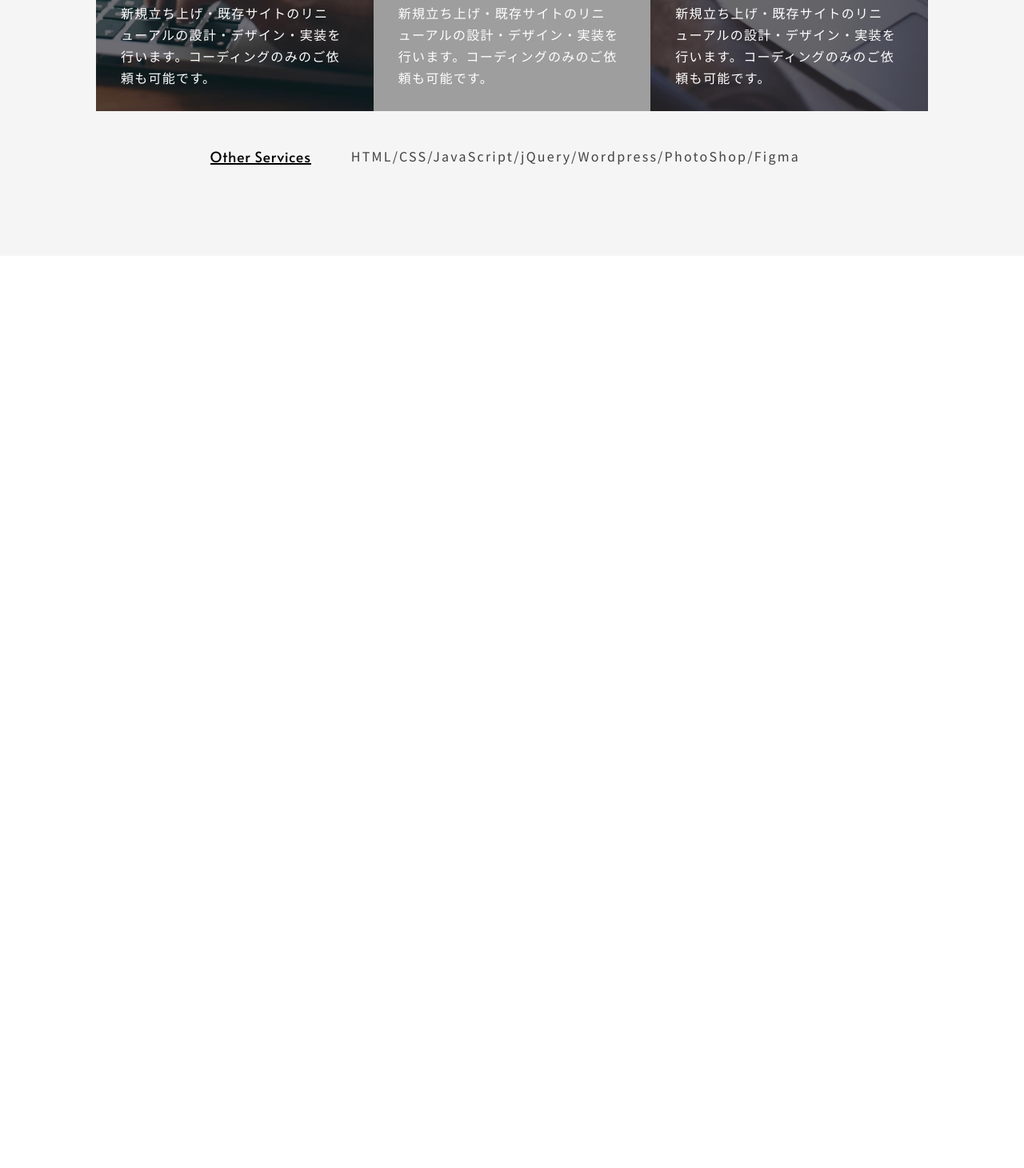
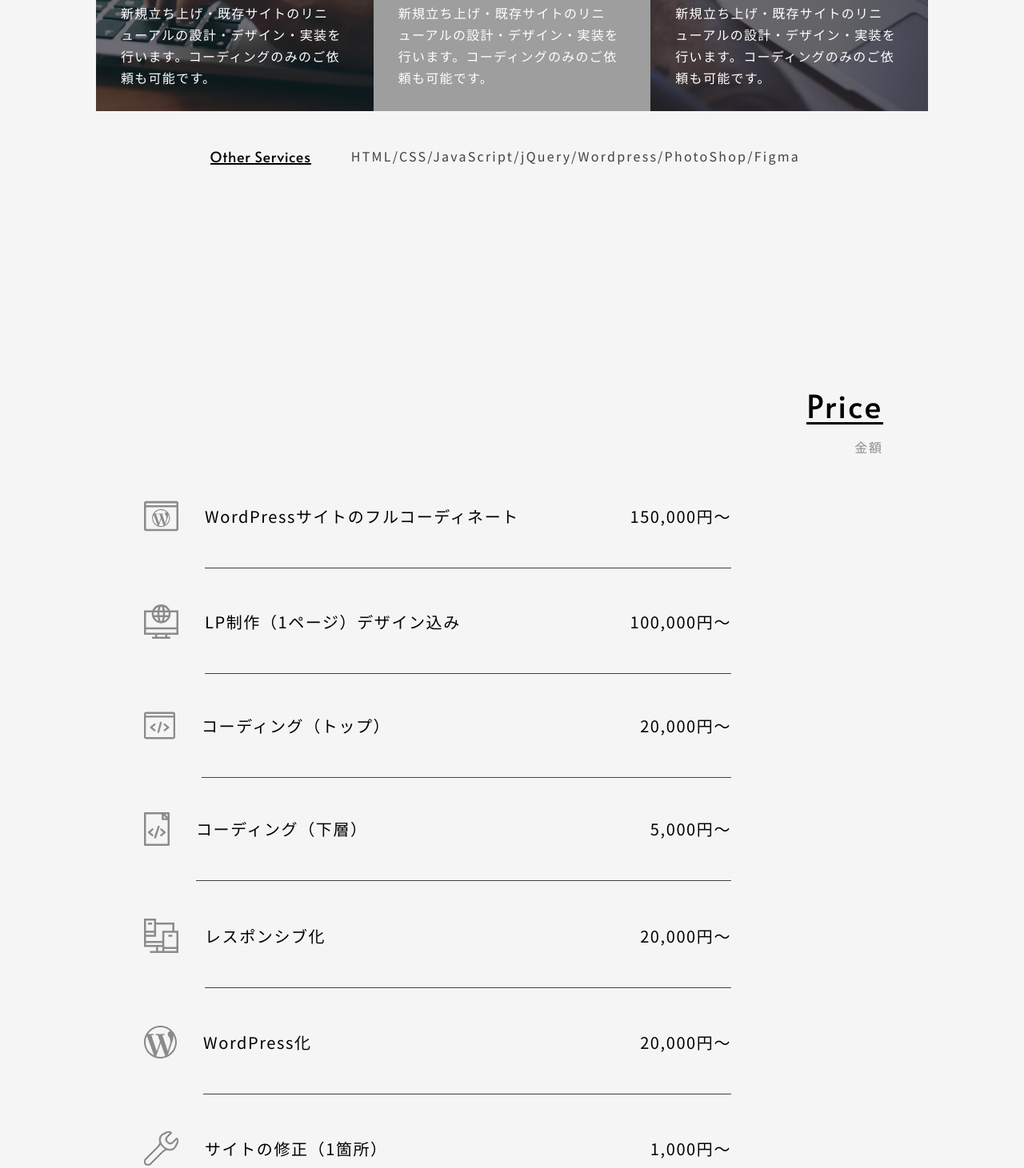
Before and after one commit to y724u/Portfolio-Yusuke.Wada, a website: page docs/index.html in a window 1280 px wide. Shown: the part 1856-3317 px from the top of the page at 80% size. Before the commit the page ends 2176 px from the top, so only its background shows below. Drawn offline with nearby package versions, Linux system fonts and the light colour scheme; grey boxes are pictures that could not be loaded.

Commit message:
スタイルを追加

```diff
--- a/docs/index.html
+++ b/docs/index.html
@@ -110,6 +110,100 @@
       </div>
     </div>
   </section>
+
+
+
+
+
+
+
+
+
+
+
+
+
+
+
+
+
+
+
+
+
+
+
+
+
+
+
+
+
+
+
+
+
+
+
+
+
+
+
+
+  <!-- price -->
+  <section class="price">
+    <div class="price__container">
+      <div class="price__box">
+        <h2 class="price__title">Price</h2>
+        <p class="price__subtitle">金額</p>
+      </div>
+      <ul class="price__list">
+        <li class="price__item">
+          <img class="price__image"
+            src="https://raw.githubusercontent.com/y724u/Portfolio-Yusuke.Wada/master/docs/images/pc/price1.svg"
+            alt="WordPressサイト">
+            <p class="price__contents">WordPressサイトのフルコーディネート<span>150,000円〜</span></p>
+        </li>
+        <li class="price__item">
+          <img class="price__image"
+            src="https://raw.githubusercontent.com/y724u/Portfolio-Yusuke.Wada/master/docs/images/pc/price2.svg"
+            alt="LP制作">
+          <p class="price__contents">LP制作（1ページ）デザイン込み<span>100,000円〜</span></p>
+        </li>
+        <li class="price__item">
+          <img class="price__image"
+            src="https://raw.githubusercontent.com/y724u/Portfolio-Yusuke.Wada/master/docs/images/pc/price3.svg"
+            alt="コーディング（トップ）">
+          <p class="price__contents">コーディング（トップ）<span>20,000円〜</span></p>
+        </li>
+        <li class="price__item">
+          <img class="price__image"
+            src="https://raw.githubusercontent.com/y724u/Portfolio-Yusuke.Wada/master/docs/images/pc/price4.svg"
+            alt="コーディング（下層）">
+          <p class="price__contents">コーディング（下層）<span>5,000円〜</span></p>
+        </li>
+        <li class="price__item">
+          <img class="price__image"
+            src="https://raw.githubusercontent.com/y724u/Portfolio-Yusuke.Wada/master/docs/images/pc/price5.svg"
+            alt="レスポンシブ化">
+          <p class="price__contents">レスポンシブ化<span>20,000円〜</span></p>
+        </li>
+        <li class="price__item">
+          <img class="price__image"
+            src="https://raw.githubusercontent.com/y724u/Portfolio-Yusuke.Wada/master/docs/images/pc/price6.svg"
+            alt="WordPress化">
+          <p class="price__contents">WordPress化<span>20,000円〜</span></p>
+        </li>
+        <li class="price__item">
+          <img class="price__image"
+            src="https://raw.githubusercontent.com/y724u/Portfolio-Yusuke.Wada/master/docs/images/pc/price7.svg"
+            alt="サイトの修正">
+          <p class="price__contents">サイトの修正（1箇所）<span>1,000円〜</span></p>
+        </li>
+      </ul>
+    </div>
+  </section>
+
   <!-- jquery -->
   <script src="https://ajax.googleapis.com/ajax/libs/jquery/3.5.1/jquery.min.js"></script>
   <!-- swiper -->
--- a/docs/scss/base/common.scss
+++ b/docs/scss/base/common.scss
@@ -23,6 +23,12 @@ body {
 
 img {
   width: 100%;
+}
+
+%section {
+  background-color: $key-color-ash;
+  height: auto;
+  padding: 0 120px 0 180px;
 }
 
 %container {
--- a/docs/scss/contents/about.scss
+++ b/docs/scss/contents/about.scss
@@ -4,9 +4,7 @@
 #about
 ================================================================*/
 .about {
-  background-color: $key-color-ash;
-  height: auto;
-  padding: 0 120px 0 180px;
+  @extend %section;
 
   &__container {
     @extend %container;
--- a/docs/scss/contents/price.scss
+++ b/docs/scss/contents/price.scss
@@ -1,4 +1,73 @@
 @charset "UTF-8";
+
 /*================================================================
 #price
 ================================================================*/
+.price {
+  @extend %section;
+  padding: 159px 120px  160px 180px;
+
+  &__container {
+    @extend %container;
+    max-width: 1140px;
+  }
+
+  &__box {
+    text-align: right;
+    margin-right: 56px;
+  }
+
+  &__title {
+    @extend %title;
+  }
+
+  &__subtitle {
+    @extend %title-sub;
+  }
+
+  &__list {
+    margin-top: 55px;
+    margin-right: 246px;
+  }
+
+  &__item {
+    display: flex;
+    align-items: center;
+
+    &+& {
+      margin-top: 91px;
+    }
+
+  }
+
+  &__image {
+    width: auto;
+    height: auto;
+    padding-right: 33px;
+  }
+
+  &__contents {
+    color: $key-color-black;
+    font-family: $font-family-noto;
+    font-weight: 500;
+    font-size: 20px;
+    line-height: 30px;
+    letter-spacing: .08em;
+    position: relative;
+    width: 100%;
+
+    ::after {
+      position: absolute;
+      bottom: -50px;
+      left: 0;
+      content: '';
+      width: 100%;
+      height: 1px;
+      background: $font-black;
+    }
+
+    span {
+      float: right;
+    }
+  }
+}
```
Also changed, not shown: docs/css/application.css, 1 other file.
